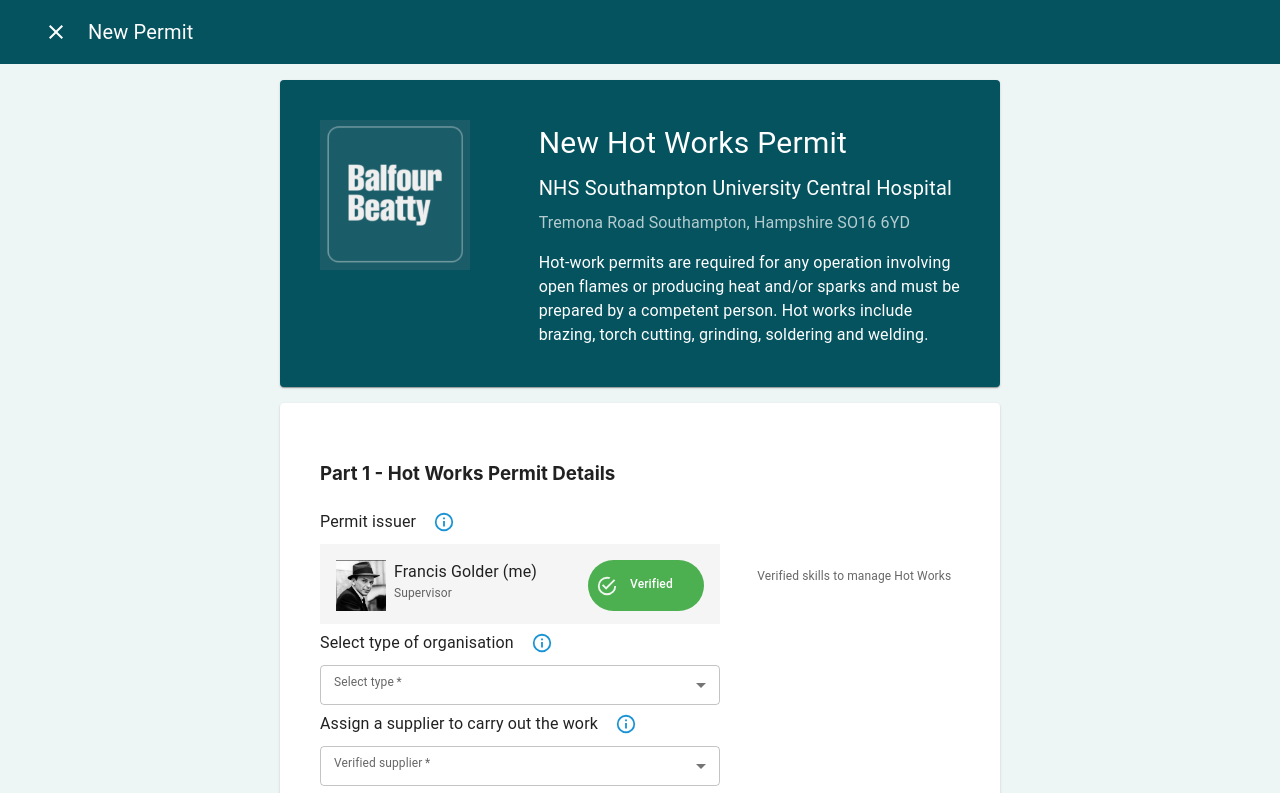
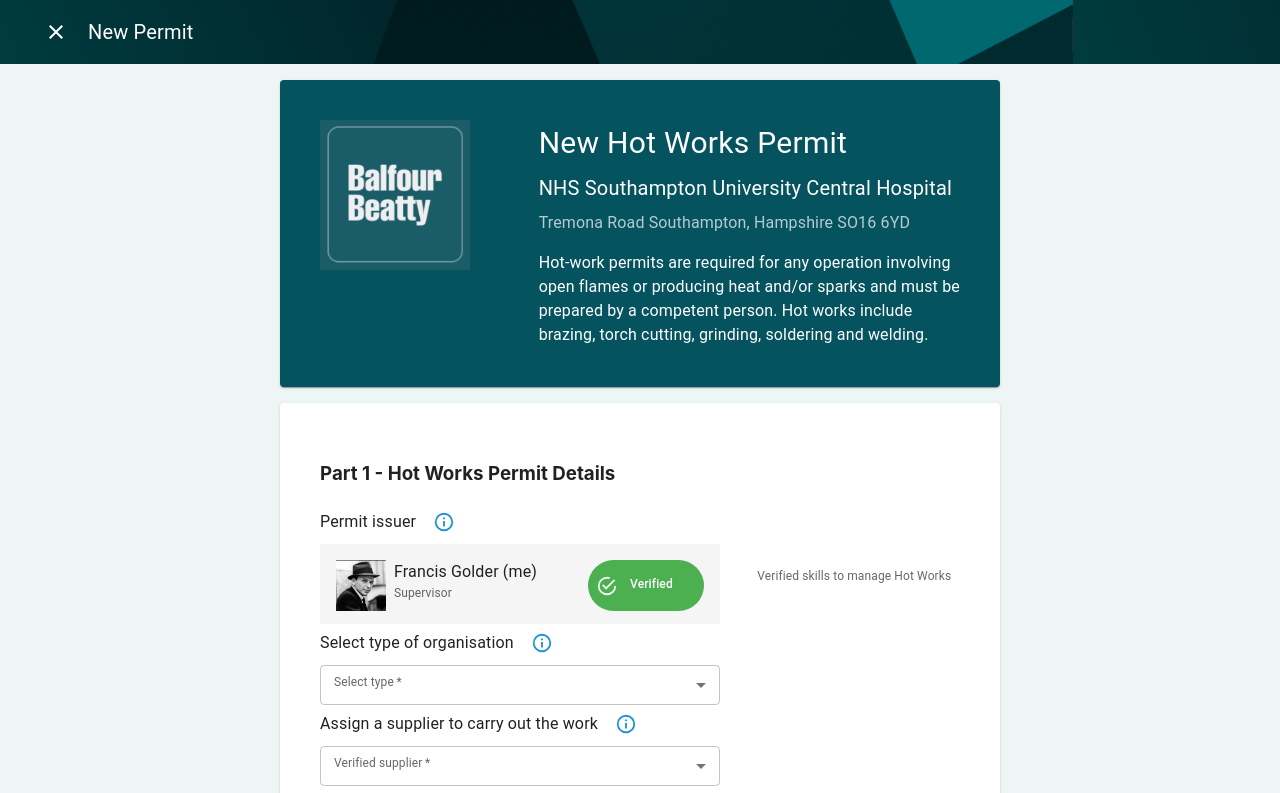
Before and after one commit to Catherinen29/skunkworks, a React (Create React App) app: page / in a window 1280 px wide. Shown: the top 793 px of the page. Built offline with nearby package versions, Linux system fonts and the light colour scheme.

Commit message:
Insert header image.

```diff
--- a/src/components/newPermit/NewPermit.js
+++ b/src/components/newPermit/NewPermit.js
@@ -9,6 +9,7 @@ import Part5 from "./Part5";
 import Part6 from "./Part6";
 import Part7 from "./Part7";
 import PermitIntro from "./PermitIntro";
+import BB_bg from "../../BB_bg.png"
 
 export default function NewPermit() {
 
@@ -22,7 +23,7 @@ const users = [{name: 'Francis Golder (me)', position: 'Supervisor', verified: t
 return(
 <>
 
-        <Toolbar sx={{bgcolor:  '#04535f'}}>
+        <Toolbar sx={{backgroundImage: `url(${BB_bg})`}}>
         <Button >
             {<CloseIcon sx={{color: '#ffffff'}} />} </Button>
         <Typography sx={{color: '#ffffff', fontSize: 20}}>New Permit</Typography>
```
Also changed, not shown: src/BB_bg.png (added).
